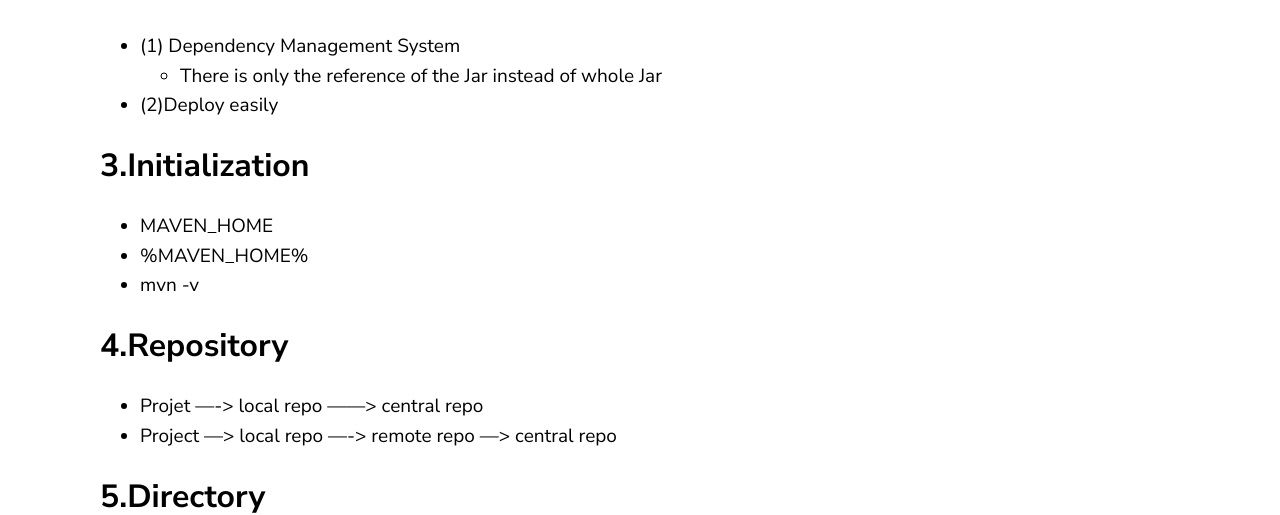
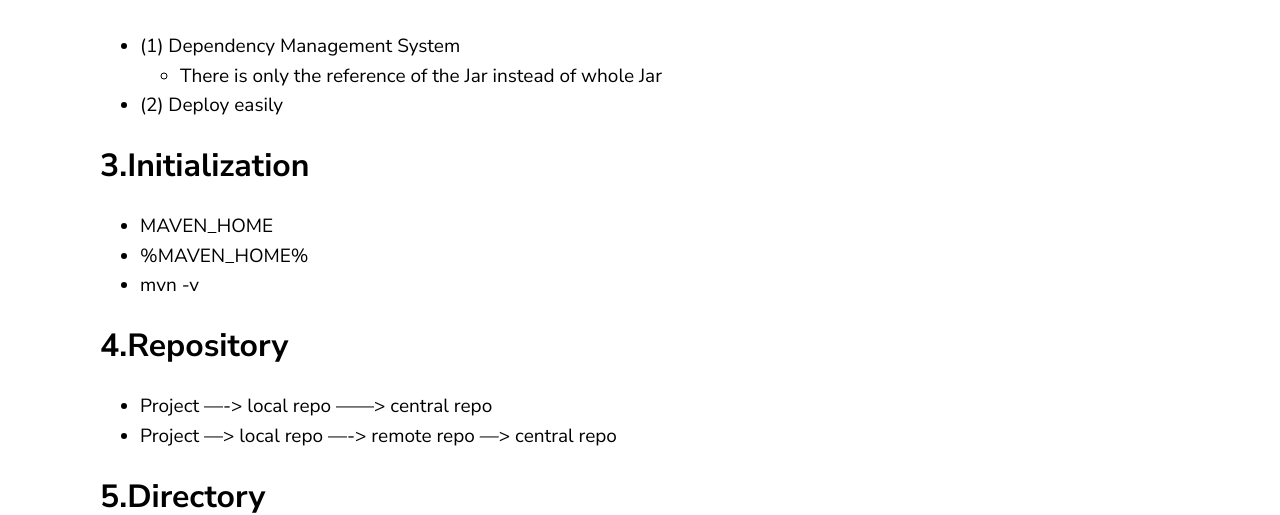
Before and after one commit to HBhakunamatata/HBhakunamatata.github.io, a Jekyll site: the page built from _posts/2010-01-10-Maven-Note.markdown, in a window 1280 px wide. Shown: the part 903-1418 px from the top of the page. Built offline with Jekyll 4.4.1, drawn with Linux system fonts in a browser that asks for light colours.

Commit message:
fix some mistake in mvn note

```diff
--- a/_posts/2010-01-10-Maven-Note.markdown
+++ b/_posts/2010-01-10-Maven-Note.markdown
@@ -22,7 +22,7 @@
 
 - (1) Dependency Management System
   - There is only the reference of the Jar instead of whole Jar
-- (2)Deploy easily
+- (2) Deploy easily
 
 ## 3.Initialization
 
@@ -32,7 +32,7 @@
 
 ## 4.Repository
 
-- Projet ----> local repo ------> central repo
+- Project ----> local repo ------> central repo
 - Project ---> local repo ----> remote repo ---> central repo
 
 ## 5.Directory
```
